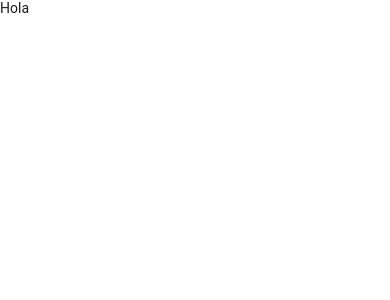
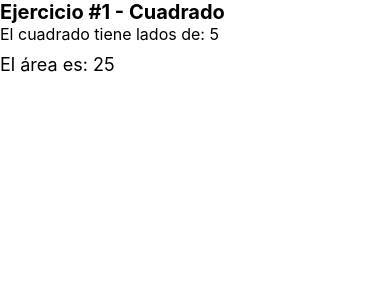
Before and after one commit to gabr13l195/app_react_mobile, a React Native app: screen / in a window 390 px wide. Shown: the top 300 px of the page. Built offline with nearby package versions, Linux system fonts and the light colour scheme.

Commit message:
Primer ejercicio

```diff
--- a/App.tsx
+++ b/App.tsx
@@ -1,9 +1,10 @@
 import React from 'react'
 import { Text } from 'react-native-paper';
+import { Cuadrado } from './ejercicios/01_cuadrado';
 
 export const App = () => {
   return (
-    <Text>Hola</Text>
+    <Cuadrado/>
   )
 }
 
--- /dev/null
+++ b/ejercicios/01_cuadrado.tsx
@@ -0,0 +1,20 @@
+import React from 'react';
+import { Text, View } from 'react-native';
+
+export const Cuadrado = () => {
+    let lado: number = 5;
+
+    const area = (lado: number): number => {
+        return lado * lado;
+    }
+
+    return (
+        <View>
+            <Text style={{ fontSize: 20, fontWeight: 'bold' }}>Ejercicio #1 - Cuadrado</Text>
+            <View>
+                <Text style={{ fontSize: 16 }}>El cuadrado tiene lados de: {lado}</Text>
+                <Text style={{ fontSize: 18, marginTop: 10 }}>El área es: {area(lado)}</Text>
+            </View>
+        </View>
+    );
+};
```
Also changed, not shown: ejercicios/cuadrado.tsx (deleted, +0 -19 lines).
